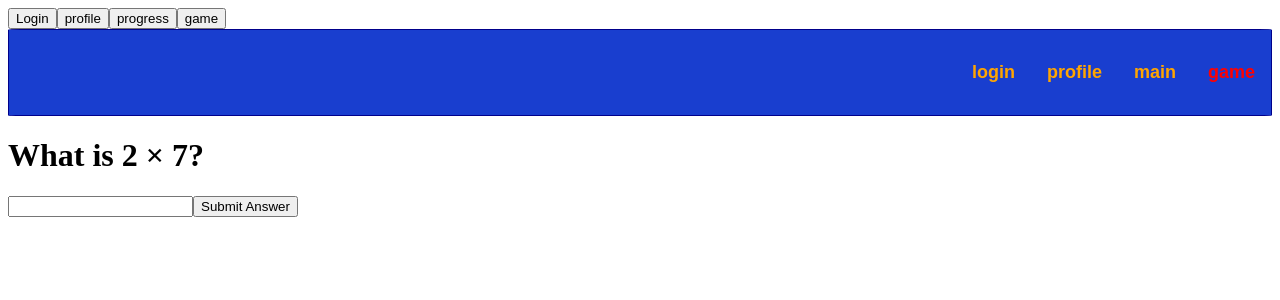
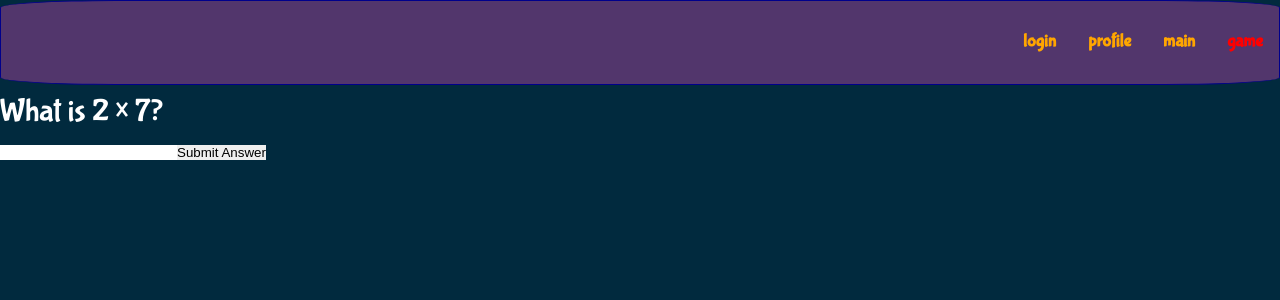
Before and after one commit to nicktruby/bc13_final-project_front-end-room_10_the_recruitables, a React (Create React App) app in the folder cosmic-calc/: page /game in a window 1280 px wide. Shown: the top 300 px of the page. Built offline with nearby package versions, Linux system fonts and the light colour scheme.

Commit message:
index css and colours

```diff
--- a/cosmic-calc/src/App.js
+++ b/cosmic-calc/src/App.js
@@ -1,36 +1,36 @@
-import {Routes, Route, useNavigate} from 'react-router-dom';
-import Login from './pages/LoginPage';
-import Profile from './pages/Profile';
-import Game from './pages/Game';
-import Progress from './pages/Progress';
+import { Routes, Route } from "react-router-dom";
+import Login from "./pages/LoginPage";
+import Profile from "./pages/Profile";
+import Game from "./pages/Game";
+import Progress from "./pages/Progress";
 
 export default function App() {
-  const navigate = useNavigate();
+  //   const navigate = useNavigate();
 
-  const navigateToProfile = () => {
-    navigate('/profile');
-  };
+  //   const navigateToProfile = () => {
+  //     navigate('/profile');
+  //   };
 
-  const navigateLogin = () => {
-    navigate('/');
-  };
+  //   const navigateLogin = () => {
+  //     navigate('/');
+  //   };
 
-  const navigateToProgress = () => {
-    navigate('/progress');
-  };
+  //   const navigateToProgress = () => {
+  //     navigate('/progress');
+  //   };
 
-  const navigateToGame = () => {
-    navigate('/game');
-  };
+  //   const navigateToGame = () => {
+  //     navigate('/game');
+  //   };
 
   return (
     <div>
       <div>
-
+        {/*
         <button onClick={navigateLogin}>Login</button>
         <button onClick={navigateToProfile}>profile</button>
         <button onClick={navigateToProgress}>progress</button>
-        <button onClick={navigateToGame}>game</button>
+        <button onClick={navigateToGame}>game</button> */}
 
         <Routes>
           <Route path="/profile" element={<Profile />} />
--- a/cosmic-calc/src/components/navBar/NavBar.js
+++ b/cosmic-calc/src/components/navBar/NavBar.js
@@ -6,7 +6,7 @@ const NavBar = () => {
     <>
       <Nav>
         <NavMenu>
-          <NavLink to="/login" activeStyle>
+          <NavLink to="/" activeStyle>
             login
           </NavLink>
           <NavLink to="/profile" activeStyle>
--- a/cosmic-calc/src/components/navBar/navBarElements.js
+++ b/cosmic-calc/src/components/navBar/navBarElements.js
@@ -2,19 +2,18 @@
 import { NavLink as Link } from "react-router-dom";
 import styled from "styled-components";
 
-
 export const Nav = styled.nav`
-  background: #193ecf ;
+  background: #52366c;
   height: 85px;
   display: flex;
   justify-content: right;
   z-index: 12;
-  textDecoration: ;
-  font-family: "Trebuchet", sans-serif;
+  textdecoration: ;
+  font-family: "Bubblegum Sans", sans-serif;
   font-weight: 900;
-  border-radius: 1%;
+  border-radius: 9%;
   border: 1px solid darkblue;
-  font-size: 18px
+  font-size: 18px;
 `;
 
 export const NavLink = styled(Link)`
@@ -27,17 +26,15 @@ export const NavLink = styled(Link)`
   cursor: pointer;
   &.active {
     color: red;
-
   }
 `;
 
-
 export const NavMenu = styled.div`
   display: flex;
-padding-Left: 30cm;
+  padding-left: 30cm;
 
-  align-items:right ;
-  justifyContent: flex-end;
+  align-items: right;
+  justifycontent: flex-end;
   @media screen and (max-width: 800px) {
     display: none;
   }
--- a/cosmic-calc/src/index.css
+++ b/cosmic-calc/src/index.css
@@ -1,13 +1,49 @@
-body {
+@import url("https://fonts.googleapis.com/css2?family=Bubblegum+Sans&display=swap");
+
+* {
   margin: 0;
-  font-family: -apple-system, BlinkMacSystemFont, 'Segoe UI', 'Roboto', 'Oxygen',
-    'Ubuntu', 'Cantarell', 'Fira Sans', 'Droid Sans', 'Helvetica Neue',
-    sans-serif;
-  -webkit-font-smoothing: antialiased;
-  -moz-osx-font-smoothing: grayscale;
+  padding: 0;
+  box-sizing: border-box;
+  border: 0;
+  outline: 0;
+  list-style: none;
+  text-decoration: none;
 }
 
-code {
-  font-family: source-code-pro, Menlo, Monaco, Consolas, 'Courier New',
-    monospace;
+:root {
+  --colour-bg: #012a3e;
+  --colour-bg2: #52366c;
+  --colour-primary: #950740;
+  --colour-secondary: #e79fc4;
+  --colour-tertiary: #fce30a;
+  --colour-white: #fff;
+  --colour-light: rgba(255, 255, 255, 0.803);
+  --container-width-lg: 75%;
+  --container-width-md: 85%;
+  --container-width-ms: 90%;
+  --transition: 400ms;
 }
+
+html {
+  scroll-behavior: smooth;
+}
+
+body {
+  font-family: "Bubblegum Sans", sans-serif;
+  background-color: var(--colour-bg);
+  color: white;
+  line-height: 1.7;
+}
+
+.container {
+  width: var(--container-width-lg);
+  margin: 0 auto;
+}
+
+h1,
+h2,
+h3,
+h4,
+h5 {
+  font-weight: 500;
+}
--- a/cosmic-calc/src/index.js
+++ b/cosmic-calc/src/index.js
@@ -2,16 +2,14 @@ import React from "react";
 import ReactDOM from "react-dom/client";
 import App from "./App";
 import { BrowserRouter as Router } from "react-router-dom";
-
-
+import "./index.css";
 
 const root = ReactDOM.createRoot(document.getElementById("root"));
 
 root.render(
   <React.StrictMode>
     <Router>
-
-        <App />
+      <App />
     </Router>
   </React.StrictMode>
 );
```
